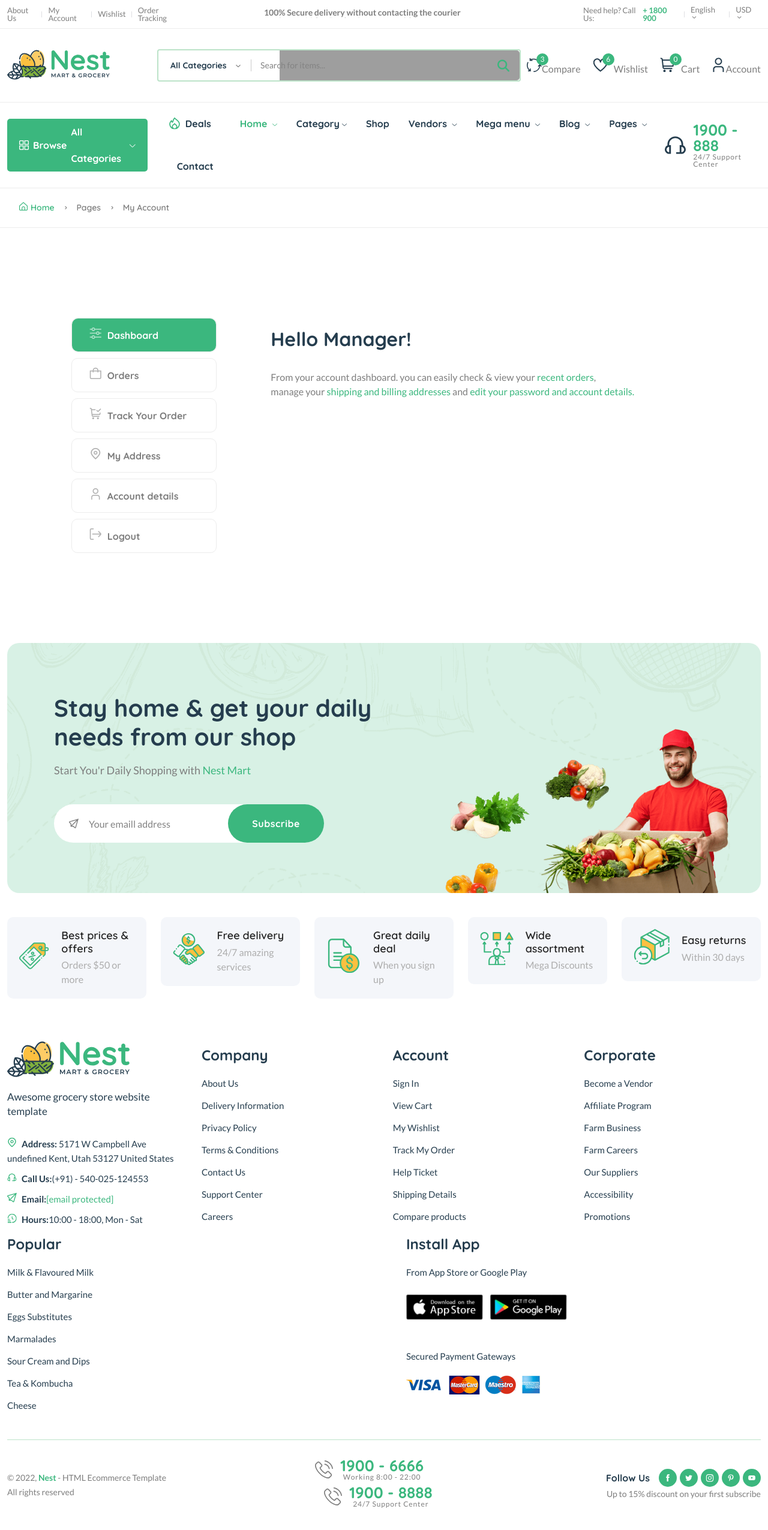
After one commit to kharpham/CommerceShop, a Django app: page /dashboard/ in a window 1280 px wide. The commit adds this page. Shown: the whole page at 60% size. Run offline with Django 5.2, Linux system fonts and the light colour scheme; a user stored in the database is signed in; data comes from the database, SQL or seed files in the repository; both versions use the stored data as it was after the commit; parts of the project's set-up code (start-up, migrations or seed data) failed here and were passed over; some libraries are stand-ins or nearby versions; grey boxes are pictures that could not be loaded.

Commit message:
Dashboard for all orders

```diff
--- a/core/models.py
+++ b/core/models.py
@@ -131,7 +131,7 @@ class ProductImage(models.Model):
         verbose_name_plural = "Product Images"
 
 class CartOrder(models.Model):
-    user = models.ForeignKey(User, on_delete=models.CASCADE)
+    user = models.ForeignKey(User, on_delete=models.CASCADE, related_name="cart_orders")
     price = models.DecimalField(max_digits=10, decimal_places=2, default="1.99")
     paid_status = models.BooleanField(default=False)
     order_date = models.DateTimeField(auto_now_add=True)
@@ -141,7 +141,7 @@ class CartOrder(models.Model):
         verbose_name_plural = "Cart Orders"
 
 class CartOrderItem(models.Model):
-    order = models.ForeignKey(CartOrder, on_delete=models.CASCADE)
+    order = models.ForeignKey(CartOrder, on_delete=models.CASCADE, related_name="items")
     invoice_no = models.CharField(max_length=200)
     product_status = models.CharField(max_length=200)
     item = models.CharField(max_length=200)
--- a/core/urls.py
+++ b/core/urls.py
@@ -53,4 +53,10 @@ urlpatterns = [
 
     # Payment failed
     path("payment-failed/", views.payment_failed_view, name="payment-failed"),
+
+    # Dashboard URL
+    path("dashboard/", views.customer_dashboard, name="dashboard"),
+
+    # Order detail
+    path("dashboard/orders/<int:id>", views.order_detail, name="order-detail"),
 ]
--- a/core/views.py
+++ b/core/views.py
@@ -314,5 +314,27 @@ def payment_completed_view(request):
         })
     return redirect("core:index")
 
+@login_required()
 def payment_failed_view(request):
     return render(request, "core/payment-failed.html")
+
+@login_required()
+def customer_dashboard(request):
+    orders = request.user.cart_orders.all().order_by("-order_date")
+    context = {
+        "orders": orders
+    }
+    return render(request, 'core/dashboard.html', context)
+
+@login_required()
+def order_detail(request, id):
+    try:
+        order = CartOrder.objects.get(user=request.user, id=id)
+        order_items = order.items.all()
+        context = {
+            "order_items": order_items,
+            "order": order,
+        }
+        return render(request, 'core/order-detail.html', context)
+    except CartOrder.DoesNotExist:
+        raise Http404("Order does not exist")
--- /dev/null
+++ b/templates/core/dashboard.html
@@ -0,0 +1,210 @@
+{% extends 'partials/base.html' %}
+{% load static %}
+
+{% block content %}
+    <main class="main pages">
+        <div class="page-header breadcrumb-wrap">
+            <div class="container">
+                <div class="breadcrumb">
+                    <a href="index.html" rel="nofollow"><i class="fi-rs-home mr-5"></i>Home</a>
+                    <span></span> Pages <span></span> My Account
+                </div>
+            </div>
+        </div>
+        <div class="page-content pt-150 pb-150">
+            <div class="container">
+                <div class="row">
+                    <div class="col-lg-10 m-auto">
+                        <div class="row">
+                            <div class="col-md-3">
+                                <div class="dashboard-menu">
+                                    <ul class="nav flex-column" role="tablist">
+                                        <li class="nav-item">
+                                            <a class="nav-link active" id="dashboard-tab" data-bs-toggle="tab" href="#dashboard" role="tab" aria-controls="dashboard" aria-selected="false"><i class="fi-rs-settings-sliders mr-10"></i>Dashboard</a>
+                                        </li>
+                                        <li class="nav-item">
+                                            <a class="nav-link" id="orders-tab" data-bs-toggle="tab" href="#orders" role="tab" aria-controls="orders" aria-selected="false"><i class="fi-rs-shopping-bag mr-10"></i>Orders</a>
+                                        </li>
+                                        <li class="nav-item">
+                                            <a class="nav-link" id="track-orders-tab" data-bs-toggle="tab" href="#track-orders" role="tab" aria-controls="track-orders" aria-selected="false"><i class="fi-rs-shopping-cart-check mr-10"></i>Track Your Order</a>
+                                        </li>
+                                        <li class="nav-item">
+                                            <a class="nav-link" id="address-tab" data-bs-toggle="tab" href="#address" role="tab" aria-controls="address" aria-selected="true"><i class="fi-rs-marker mr-10"></i>My Address</a>
+                                        </li>
+                                        <li class="nav-item">
+                                            <a class="nav-link" id="account-detail-tab" data-bs-toggle="tab" href="#account-detail" role="tab" aria-controls="account-detail" aria-selected="true"><i class="fi-rs-user mr-10"></i>Account details</a>
+                                        </li>
+                                        <li class="nav-item">
+                                            <a class="nav-link" href="{% url 'userauths:sign-out' %}"><i class="fi-rs-sign-out mr-10"></i>Logout</a>
+                                        </li>
+                                    </ul>
+                                </div>
+                            </div>
+                            <div class="col-md-9">
+                                <div class="tab-content account dashboard-content pl-50">
+                                    <div class="tab-pane fade active show" id="dashboard" role="tabpanel" aria-labelledby="dashboard-tab">
+                                        <div class="card">
+                                            <div class="card-header">
+                                                <h3 class="mb-0">Hello {{request.user|title}}!</h3>
+                                            </div>
+                                            <div class="card-body">
+                                                <p>
+                                                    From your account dashboard. you can easily check &amp; view your <a href="#">recent orders</a>,<br />
+                                                    manage your <a href="#">shipping and billing addresses</a> and <a href="#">edit your password and account details.</a>
+                                                </p>
+                                            </div>
+                                        </div>
+                                    </div>
+                                    <div class="tab-pane fade" id="orders" role="tabpanel" aria-labelledby="orders-tab">
+                                        <div class="card">
+                                            <div class="card-header">
+                                                <h3 class="mb-0">Your Orders</h3>
+                                            </div>
+                                            <div class="card-body">
+                                                <div class="table-responsive">
+                                                    <table class="table">
+                                                        <thead>
+                                                            <tr>
+                                                                <th>Order</th>
+                                                                <th>Date</th>
+                                                                <th>Status</th>
+                                                                <th>Paid Status</th>
+                                                                <th>Total</th>
+                                                                <th>Actions</th>
+                                                            </tr>
+                                                        </thead>
+                                                        <tbody>
+                                                            {% for order in orders %}
+                                                            <tr>
+                                                                <td>{{order.id}}</td>
+                                                                <td>{{order.order_date}}</td>
+                                                                <td>{{order.product_status|title}}</td>
+                                                                {% if order.paid_status %}
+                                                                <td class="text-success"><b>✓</b></td>
+                                                                {% else %}
+                                                                <td class="text-danger"><b>X</b></td>
+                                                                {% endif %}
+                                                                <td>${{order.price|floatformat:2}} for {{order.items.count}} item{{order.items.count|pluralize}}</td>
+                                                                <td><a href="{% url 'core:order-detail' order.id %}" class="btn-small d-block">View</a></td>
+                                                            </tr>
+                                                            {% endfor %}
+                                                        </tbody>
+                                                    </table>
+                                                </div>
+                                            </div>
+                                        </div>
+                                    </div>
+                                    <div class="tab-pane fade" id="track-orders" role="tabpanel" aria-labelledby="track-orders-tab">
+                                        <div class="card">
+                                            <div class="card-header">
+                                                <h3 class="mb-0">Orders tracking</h3>
+                                            </div>
+                                            <div class="card-body contact-from-area">
+                                                <p>To track your order please enter your OrderID in the box below and press "Track" button. This was given to you on your receipt and in the confirmation email you should have received.</p>
+                                                <div class="row">
+                                                    <div class="col-lg-8">
+                                                        <form class="contact-form-style mt-30 mb-50" action="#" method="post">
+                                                            <div class="input-style mb-20">
+                                                                <label>Order ID</label>
+                                                                <input name="order-id" placeholder="Found in your order confirmation email" type="text" />
+                                                            </div>
+                                                            <div class="input-style mb-20">
+                                                                <label>Billing email</label>
+                                                                <input name="billing-email" placeholder="Email you used during checkout" type="email" />
+                                                            </div>
+                                                            <button class="submit submit-auto-width" type="submit">Track</button>
+                                                        </form>
+                                                    </div>
+                                                </div>
+                                            </div>
+                                        </div>
+                                    </div>
+                                    <div class="tab-pane fade" id="address" role="tabpanel" aria-labelledby="address-tab">
+                                        <div class="row">
+                                            <div class="col-lg-6">
+                                                <div class="card mb-3 mb-lg-0">
+                                                    <div class="card-header">
+                                                        <h3 class="mb-0">Billing Address</h3>
+                                                    </div>
+                                                    <div class="card-body">
+                                                        <address>
+                                                            3522 Interstate<br />
+                                                            75 Business Spur,<br />
+                                                            Sault Ste. <br />Marie, MI 49783
+                                                        </address>
+                                                        <p>New York</p>
+                                                        <a href="#" class="btn-small">Edit</a>
+                                                    </div>
+                                                </div>
+                                            </div>
+                                            <div class="col-lg-6">
+                                                <div class="card">
+                                                    <div class="card-header">
+                                                        <h5 class="mb-0">Shipping Address</h5>
+                                                    </div>
+                                                    <div class="card-body">
+                                                        <address>
+                                                            4299 Express Lane<br />
+                                                            Sarasota, <br />FL 34249 USA <br />Phone: 1.941.227.4444
+                                                        </address>
+                                                        <p>Sarasota</p>
+                                                        <a href="#" class="btn-small">Edit</a>
+                                                    </div>
+                                                </div>
+                                            </div>
+                                        </div>
+                                    </div>
+                                    <div class="tab-pane fade" id="account-detail" role="tabpanel" aria-labelledby="account-detail-tab">
+                                        <div class="card">
+                                            <div class="card-header">
+                                                <h5>Account Details</h5>
+                                            </div>
+                                            <div class="card-body">
+                                                <p>Already have an account? <a href="page-login.html">Log in instead!</a></p>
+                                                <form method="post" name="enq">
+                                                    <div class="row">
+                                                        <div class="form-group col-md-6">
+                                                            <label>First Name <span class="required">*</span></label>
+                                                            <input required="" class="form-control" name="name" type="text" />
+                                                        </div>
+                                                        <div class="form-group col-md-6">
+                                                            <label>Last Name <span class="required">*</span></label>
+                                                            <input required="" class="form-control" name="phone" />
+                                                        </div>
+                                                        <div class="form-group col-md-12">
+                                                            <label>Display Name <span class="required">*</span></label>
+                                                            <input required="" class="form-control" name="dname" type="text" />
+                                                        </div>
+                                                        <div class="form-group col-md-12">
+                                                            <label>Email Address <span class="required">*</span></label>
+                                                            <input required="" class="form-control" name="email" type="email" />
+                                                        </div>
+                                                        <div class="form-group col-md-12">
+                                                            <label>Current Password <span class="required">*</span></label>
+                                                            <input required="" class="form-control" name="password" type="password" />
+                                                        </div>
+                                                        <div class="form-group col-md-12">
+                                                            <label>New Password <span class="required">*</span></label>
+                                                            <input required="" class="form-control" name="npassword" type="password" />
+                                                        </div>
+                                                        <div class="form-group col-md-12">
+                                                            <label>Confirm Password <span class="required">*</span></label>
+                                                            <input required="" class="form-control" name="cpassword" type="password" />
+                                                        </div>
+                                                        <div class="col-md-12">
+                                                            <button type="submit" class="btn btn-fill-out submit font-weight-bold" name="submit" value="Submit">Save Change</button>
+                                                        </div>
+                                                    </div>
+                                                </form>
+                                            </div>
+                                        </div>
+                                    </div>
+                                </div>
+                            </div>
+                        </div>
+                    </div>
+                </div>
+            </div>
+        </div>
+    </main>
+{% endblock %}
--- a/templates/partials/base.html
+++ b/templates/partials/base.html
@@ -423,7 +423,7 @@
                     >
                       <ul>
                         <li>
-                          <a href="page-account.html"
+                          <a href="{% url 'core:dashboard' %}"
                             ><i class="fi fi-rs-user mr-10"></i>My Account</a
                           >
                         </li>
```
Also changed, not shown: templates/core/order-detail.html (added, +196 -0 lines), core/migrations/0017_alter_cartorder_product_status_alter_cartorder_user.py (added), core/migrations/0018_alter_cartorderitem_order.py (added), db.sqlite3.
